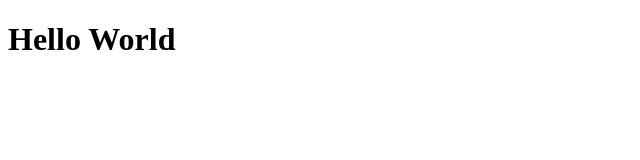
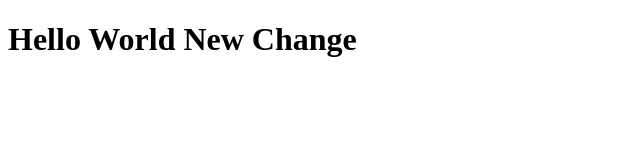
Before and after one commit to joji2022/webdev, a plain HTML site: page index.html in a window 1280 px wide. Shown: the whole page, without its empty margins (0-640 px from the left). Drawn offline with Linux system fonts and the light colour scheme.

Commit message:
h1 text change

```diff
--- a/index.html
+++ b/index.html
@@ -6,6 +6,6 @@
     <title>Document</title>
 </head>
 <body>
-    <h1>Hello World</h1>
+    <h1>Hello World New Change</h1>
 </body>
 </html>
```
